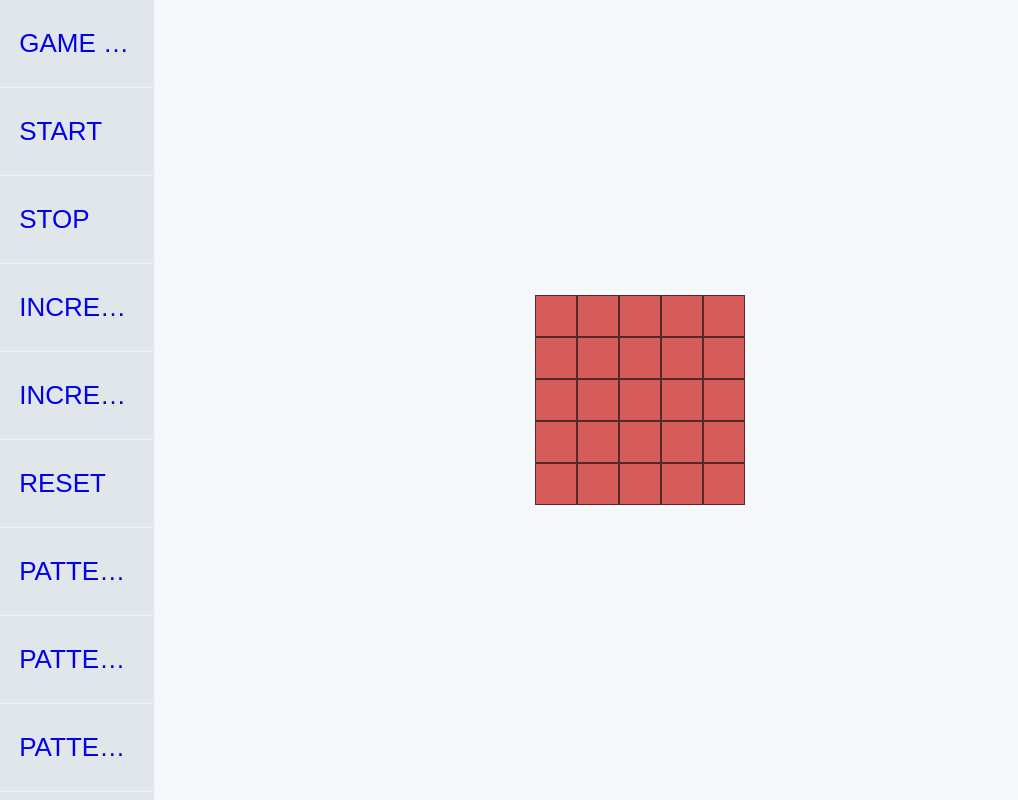
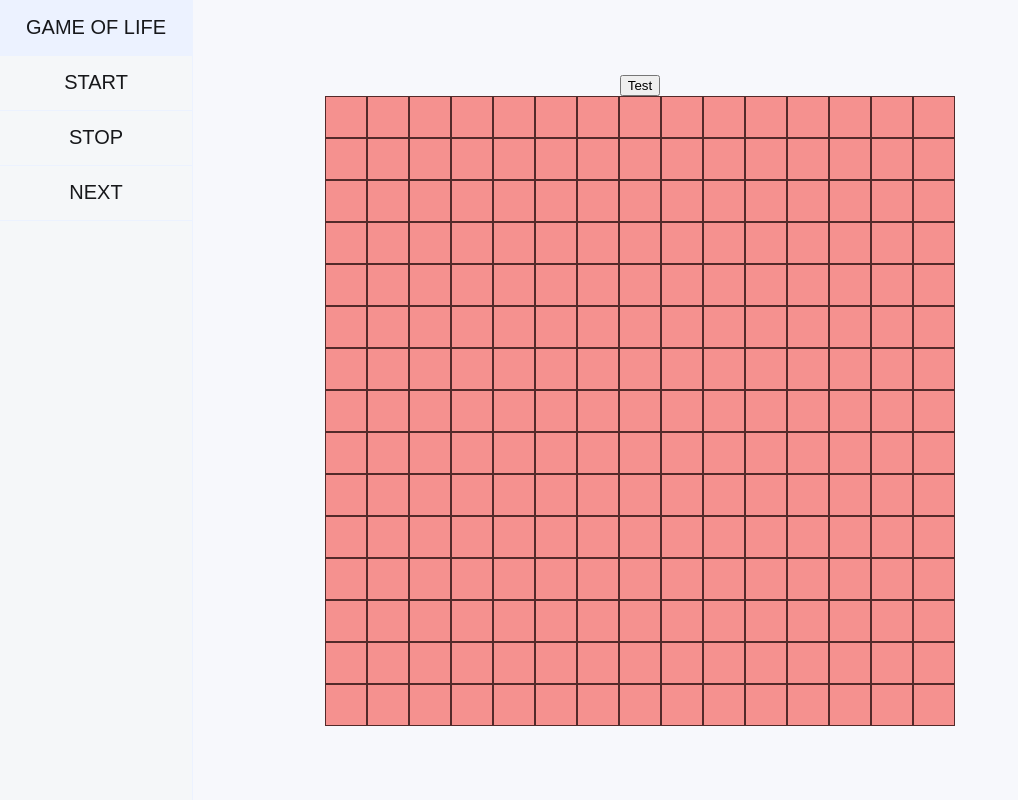
Before and after one commit to Rsandy2/game-of-life-wp, a React app: page / in a window 1280 px wide. Shown: the whole page, without its empty margins (0-1018 px from the left). Built offline with nearby package versions, Linux system fonts and the light colour scheme; a web font is replaced by a local one.

Commit message:
Major Push

```diff
--- a/src/app/App.css
+++ b/src/app/App.css
@@ -4,6 +4,7 @@
 
 .App-header {
   background-color: var(--light-white);
+  /* background-color: #fff; */
   min-height: 100vh;
   display: flex;
   flex-direction: column;
--- a/src/app/App.js
+++ b/src/app/App.js
@@ -5,7 +5,7 @@ export const App = () => {
   return (
     <div className="App">
       <header className="App-header">
-        <Sidebar />
+        {/* <Sidebar /> */}
         <GridSystem />
         {/* <Template /> */}
       </header>
--- a/src/app/components/GridItem.js
+++ b/src/app/components/GridItem.js
@@ -1,45 +1,23 @@
 import { React, useState, useEffect } from "react";
 
 const GridItem = ({ properties, updateCell }) => {
-  //   const {
-  //     status: [status, setStatus],
-  //   } = {
-  //     status: useState(false),
-  //     ...(properties || {}),
-  //   };
-
-  const [status, setStatus] = useState(false);
-  useEffect(() => {
-    // console.log("Constructor test");
-    // itemState.setStatus(true);
-  }, []);
-
   const styles = {
     Active: {
-      backgroundColor: "orange",
+      backgroundColor: "#ffd7ba",
     },
     Dead: {
-      backgroundColor: "var(--light-red)",
+      backgroundColor: "var(--pink-red)",
     },
   };
 
-  let testFunc = (details) => {
-    console.log(details);
-    // updateCell(status);
-  };
   return (
     <div
       className="cell"
-      style={status ? styles.Active : styles.Dead}
-      onClick={() => testFunc(properties)}
-      onContextMenu={() => updateCell()}
+      style={properties.status ? styles.Active : styles.Dead}
       onClick={() => {
-        setStatus(updateCell(status, properties.x, properties.y));
-        // testFunc(properties);
+        updateCell(properties.status, properties.x, properties.y);
       }}
-    >
-      {properties.status}
-    </div>
+    ></div>
   );
 };
 
--- a/src/app/components/GridSystem.js
+++ b/src/app/components/GridSystem.js
@@ -1,15 +1,16 @@
 import { React, useEffect, useState } from "react";
 import GridItem from "./GridItem";
-import Container from "react-bootstrap/Container";
-import Col from "react-bootstrap/Col";
-import Row from "react-bootstrap/Row";
+import "./Sidebar.css";
 import "./GridSystem.css";
 
-const GridSystem = () => {
+let GridSystem = () => {
+  let clone = (a) => {
+    return a.map((arr) => [...arr]);
+  };
   const settings = {
     //Settings contain default for GridSystem
-    columns: 5,
-    rows: 5,
+    columns: 15,
+    rows: 15,
     speed: 5,
   };
 
@@ -29,32 +30,77 @@ const GridSystem = () => {
     return initGrid(settings.rows, settings.columns);
   });
 
-  let resetGrid = () => {
-    console.log("Grid Reset");
-  };
-  useEffect(
-    () => {
-      console.log("Constructor test");
-      // console.log(settings);
-      // console.log(initGrid(settings.rows, settings.columns));
-      // setGrid(initGrid(settings.row, settings.columns));
-      console.log(grid);
-    },
-    resetGrid(),
-    []
-  );
-
   let updateCell = (status, x, y) => {
-    // console.log("Click Event");
-    // console.log(status);
-
-    let ref = [...grid]; // Delimiter to pass vals
+    let ref = clone(grid); // Delimiter to pass vals
     ref[x][y] = !status;
     setGrid(ref);
-    // console.log(grid);
+
     return status ? false : true;
   };
 
+  let next = (rows, columns) => {
+    let gridCopy = clone(grid);
+    for (let i = 0; i < rows; i++) {
+      for (let j = 0; j < columns; j++) {
+        let counter = 0;
+        if (i > 0 && j > 0) if (grid[i - 1][j - 1]) counter++;
+        if (i > 0) if (grid[i - 1][j]) counter++;
+        if (i > 0 && j < columns - 1) if (grid[i - 1][j + 1]) counter++;
+
+        if (j > 0) if (grid[i][j - 1]) counter++;
+        if (j < columns - 1) if (grid[i][j + 1]) counter++;
+
+        if (i < rows - 1 && j > 0) if (grid[i + 1][j - 1]) counter++;
+        if (i < rows - 1) if (grid[i + 1][j]) counter++;
+        if (i < rows - 1 && j < columns - 1) if (grid[i + 1][j + 1]) counter++;
+
+        if (grid[i][j] && (counter < 2 || counter > 3)) gridCopy[i][j] = false;
+        if (!grid[i][j] && counter === 3) gridCopy[i][j] = true;
+      }
+    }
+    setGrid(gridCopy);
+  };
+
+  let start = () => {
+    setInterval(function () {
+      next(settings.rows, settings.columns);
+    }, 500);
+  };
+
+  const Sidebar = () => {
+    return (
+      <div className="sidebar">
+        <div className="sidebar-item">
+          <a href="#">Game of Life</a>
+        </div>
+        <div className="sidebar-item">
+          <a
+            href="#"
+            onClick={() => {
+              start();
+            }}
+          >
+            Start
+          </a>
+        </div>
+        <div className="sidebar-item">
+          <a href="#">Stop</a>
+        </div>
+        <div className="sidebar-item">
+          <a
+            href="#"
+            onClick={() => {
+              next(settings.rows, settings.columns);
+            }}
+          >
+            Next
+          </a>
+        </div>
+      </div>
+    );
+  };
+
+  const Display = () => {
     return grid.map((row, x) => {
       return (
         <div className="cellContainer">
@@ -71,4 +117,19 @@ const GridSystem = () => {
     });
   };
 
+  return (
+    <>
+      <Sidebar />
+      <button
+        onClick={() => {
+          next(settings.rows, settings.columns);
+        }}
+      >
+        Test
+      </button>
+      <Display />
+    </>
+  );
+};
+
 export default GridSystem;
--- a/src/app/components/Sidebar/Sidebar.css
+++ b/src/app/components/Sidebar.css
@@ -1,10 +1,10 @@
 .sidebar {
   height: 100vh;
-  width: 12vw;
+  width: 15vw;
   max-height: 100%;
 
   /* background-color: #e9f4ff8a; */
-  background-color: #e0e6e9;
+  background-color: #f5f7f9;
   /* background-color: var(--bg-white); */
   color: var(--alternate);
   border-right: 1px solid var(--border-line);
@@ -28,20 +28,32 @@
 }
 
 .sidebar-item {
-  padding: 1rem 1.2rem;
   display: flex;
   align-items: center;
   height: 55px;
-  border-bottom: 1px solid var(--border-line);
+
   /* border-color: #454545; */
 }
 
-.sidebar .sidebar-item > a, a:visited {
+.sidebar .sidebar-item > a {
   text-transform: uppercase;
   font-weight: lighter;
-
+  color: var(--light-black);
   overflow: hidden;
   white-space: nowrap;
   text-overflow: ellipsis;
+  padding: 16px 24px;
   text-decoration: none;
+  border-bottom: 1px solid var(--border-line);
+  width: 100%;
+  font-size: 1.25rem;
 }
+
+.sidebar-item > a:hover {
+  background: var(--border-line);
+}
+
+.sidebar-item img {
+  width: 100%;
+  height: 100%;
+}
--- a/src/app/components/Sidebar/Sidebar.js
+++ b/src/app/components/Sidebar/Sidebar.js
@@ -1,36 +1,25 @@
-import React from "react";
-import "./Sidebar.css";
+// import React from "react";
+// import "./Sidebar.css";
+// const test = require("../GridSystem");
 
-const Sidebar = () => {
-  return (
-    <div className="sidebar">
-      <div className="sidebar-item">
-        <a href="#">Game of Life</a>
-      </div>
-      <div className="sidebar-item">
-        <a href="#">Start</a>
-      </div>
-      <div className="sidebar-item">
-        <a href="#">Stop</a>
-      </div>
-      <div className="sidebar-item">
-        <a href="#">Increment by 1</a>
-      </div>
-      <div className="sidebar-item">
-        <a href="#">Increment by 23</a>
-      </div>
-      <div className="sidebar-item">
-        <a href="#">Reset</a>
-      </div>
-      <div className="sidebar-item">
-        <a href="#">Pattern 1</a>
-      </div>      <div className="sidebar-item">
-        <a href="#">Pattern 2</a>
-      </div>      <div className="sidebar-item">
-        <a href="#">Pattern 3</a>
-      </div>
-    </div>
-  );
-};
+// const Sidebar = () => {
+//   return (
+//     <div className="sidebar">
+//       <div className="sidebar-item">
+//         <a href="#">Game of Life</a>
+//         {/* <img src="https://images4.alphacoders.com/682/682161.jpg" /> */}
+//       </div>
+//       <div className="sidebar-item">
+//         <a href="#">Start</a>
+//       </div>
+//       <div className="sidebar-item">
+//         <a href="#">Stop</a>
+//       </div>
+//       <div className="sidebar-item">
+//         <a href="#">Next</a>
+//       </div>
+//     </div>
+//   );
+// };
 
-export default Sidebar;
+// export default Sidebar;
--- a/src/index.css
+++ b/src/index.css
@@ -38,6 +38,7 @@ body {
   --light-blue: #dde4ea;
 
   --border-line: #ecf2ff;
+  --hold: #f5f7f9;
 
   --shadow: 0 2px 10px 0 rgba(0, 0, 0, 0.1);
   --shadow-def-normal: 0 4px 5px rgba(0, 0, 0, 0.2);
@@ -68,6 +69,6 @@ body {
   --font-size-medium-three: 1.5rem;
 }
 
-.side_nav{
-  display:flex;
+.side_nav {
+  display: flex;
 }
```
Also changed, not shown: src/app/components/Button.js (deleted, +0 -7 lines). Lines whose indentation alone changed are shown as unchanged.
